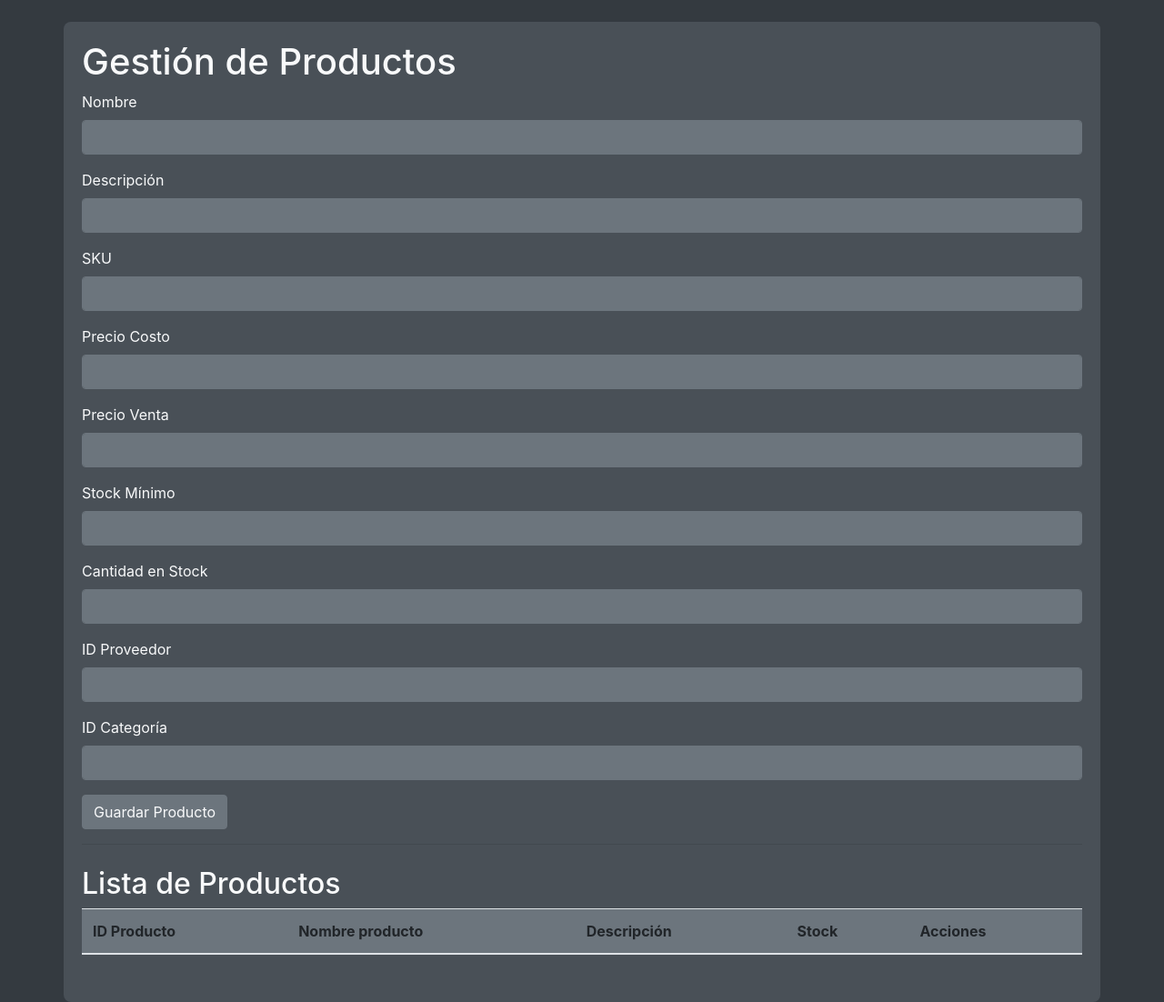
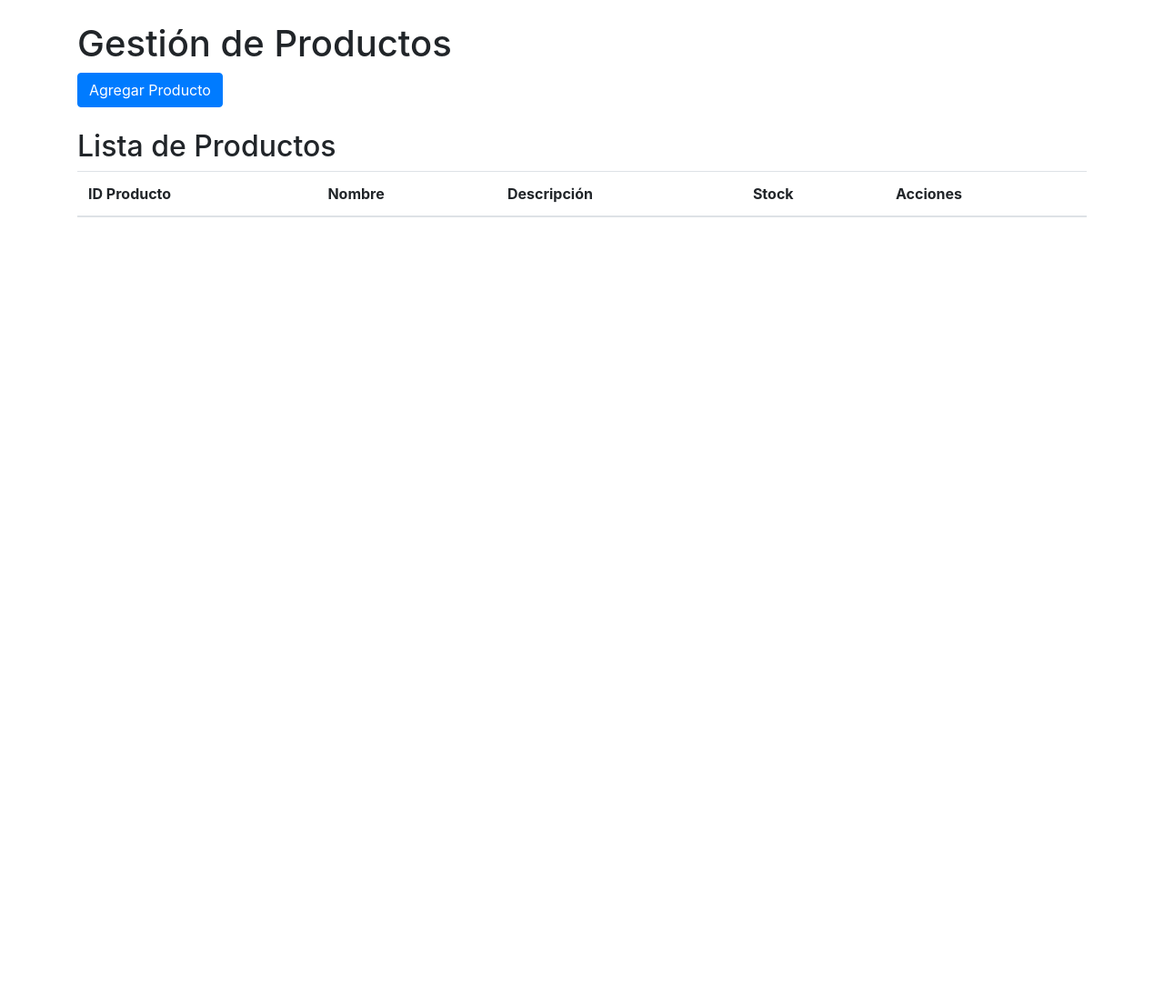
Before and after one commit to Marher0181/InventarioSA, a Flask app: template templates/gestionar_productos.html in a window 1280 px wide. Shown: the whole page at 91% size. After the commit the page ends 239 px from the top, so only its background shows below. Run offline with Flask 3, Linux system fonts and the light colour scheme; the template is opened without the code that fills it: values that come from a table or form of the project are taken from there, others are empty; some libraries are stand-ins or nearby versions.

Commit message:
Productos reabastecimiento completo y generación Excel para reportes

```diff
--- a/app.py
+++ b/app.py
@@ -1,9 +1,14 @@
-from flask  import Flask, render_template, request, redirect, url_for, session, flash
+from flask  import Flask, render_template, request, redirect, url_for, session, flash, send_file
 from models import db, Categorias, Roles, Usuarios, Proveedores, Productos, MovimientosInventario, Ventas, Productos, DetalleVentas
 from config import Config
 from datetime import datetime
-from sqlalchemy import text
+from sqlalchemy import text, func
+import pandas as pd
 import bcrypt
+from io import BytesIO
+import openpyxl
+from openpyxl.chart import BarChart, Reference
+from openpyxl.utils import get_column_letter
 from flask_mail import Mail, Message
 from twilio.rest import Client  # Importa Twilio Client
 
@@ -33,7 +38,6 @@ def login():
                 user = rows[0]._asdict()
                 password_hash = user.get('password').encode('utf-8')
                 des = bcrypt.checkpw(password, password_hash)
-                print("este es des  ", des)
                 if des:
                     rol = user.get('idRol')
                     session['usuarioSesion'] = user
@@ -246,7 +250,6 @@ def gestionar_proveedores():
                 flash(f"Error al agregar proveedor: {e}")
 
         elif 'modificar' in request.form:
-            # Modificar un proveedor existente
             proveedor_id = request.form['proveedor_id']
             proveedor = Proveedores.query.get(proveedor_id)
             if proveedor:
@@ -261,7 +264,6 @@ def gestionar_proveedores():
                 flash("Proveedor no encontrado.")
 
         elif 'eliminar' in request.form:
-            # Eliminar un proveedor
             proveedor_id = request.form['proveedor_id']
             proveedor = Proveedores.query.get(proveedor_id)
             if proveedor:
@@ -275,23 +277,31 @@ def gestionar_proveedores():
 
     return render_template('gestionar_proveedores.html', proveedores=proveedores, proveedor_seleccionado=proveedor_seleccionado)
 
-
-
 @app.route('/producto', methods=['GET', 'POST'])
 def gestionar_productos():
-    query = request.args.get('q')
+    if 'usuarioSesion' not in session:
+        flash("Debes iniciar sesión para acceder a esta página.")
+        return redirect(url_for('login'))
+
+    usuario = session['usuarioSesion']
+    idUsuario = usuario['idUsuario']
+
     page = request.args.get('page', 1, type=int)
     per_page = 5
 
-    # Obtener parámetros para editar si existen
-    idProducto = request.args.get('idProducto')
-    producto_a_editar = None
+    # Reabastecer producto
+    if request.method == 'POST' and 'reabastecer' in request.form:
+        idProducto_form = request.form.get('idProductoReabastecer')
+        cantidad = request.form.get('cantidadReabastecer')
 
-    if idProducto:
-        producto_a_editar = Productos.query.get(idProducto)
+        sql = text("EXEC sp_ReabastecerProducto :idProducto, :cantidad, :idUsuario")
+        db.session.execute(sql, {'idProducto': idProducto_form, 'cantidad': cantidad, 'idUsuario': idUsuario})
+        db.session.commit()
+        flash('Producto reabastecido correctamente')
+        return redirect(url_for('gestionar_productos'))
 
-    # Si es un POST, determinar si es para agregar o editar
-    if request.method == 'POST':
+    # Agregar o modificar producto
+    if request.method == 'POST' and 'guardarProducto' in request.form:
         idProducto_form = request.form.get('idProducto')
         nombre = request.form['nombre']
         descripcion = request.form['descripcion']
@@ -305,18 +315,9 @@ def gestionar_productos():
 
         if idProducto_form:
             producto = Productos.query.get(idProducto_form)
-            producto.nombre = nombre
-            producto.descripcion = descripcion
-            producto.sku = sku
-            producto.precioCosto = precioCosto
-            producto.precioVenta = precioVenta
-            producto.stockMinimo = stockMinimo
-            producto.cantidadEnStock = cantidadEnStock
-            producto.idProveedor = idProveedor
-            producto.idCategoria = idCategoria
-            db.session.commit()
+            # Lógica para modificar producto
             flash('Producto actualizado correctamente')
-        else:  # Si no hay ID, es un nuevo producto
+        else:
             nuevo_producto = Productos(
                 nombre=nombre,
                 descripcion=descripcion,
@@ -334,24 +335,9 @@ def gestionar_productos():
             flash('Producto agregado exitosamente')
         return redirect(url_for('gestionar_productos'))
 
-    # Búsqueda y paginación
-    if query:
-        productos = Productos.query.filter(
-            Productos.nombre.ilike(f'%{query}%') | Productos.descripcion.ilike(f'%{query}%')
-        ).order_by(Productos.nombre).paginate(page=page, per_page=per_page)
-    else:
-        productos = Productos.query.order_by(Productos.nombre).paginate(page=page, per_page=per_page)
+    productos = Productos.query.order_by(Productos.nombre).paginate(page=page, per_page=per_page)
+    return render_template('gestionar_productos.html', productos=productos)
 
-    # Eliminar producto
-    if request.args.get('delete'):
-        producto_id = request.args.get('delete')
-        producto = Productos.query.get(producto_id)
-        db.session.delete(producto)
-        db.session.commit()
-        flash('Producto eliminado exitosamente')
-        return redirect(url_for('gestionar_productos'))
-
-    return render_template('gestionar_productos.html', productos=productos, producto_a_editar=producto_a_editar)
 
 @app.route('/ventas', methods=['GET', 'POST'])
 def gestionar_ventas():
@@ -400,6 +386,7 @@ def gestionar_ventas():
 
             sql = text("INSERT INTO DetalleVentas VALUES (:idVenta, :idProducto, :cantidad, :precioUnitario, :subtotal)")
             db.session.execute(sql, {'idVenta': venta.idVenta, 'idProducto': idProducto, 'cantidad': cantidad, 'precioUnitario': producto.precioVenta, 'subtotal': subtotal})
+            print('idVenta', venta.idVenta, 'idProducto', idProducto, 'cantidad', cantidad, 'precioUnitario', producto.precioVenta, 'subtotal', subtotal)
             db.session.commit()
             flash("Usuario modificado correctamente.")
 
@@ -439,3 +426,48 @@ def registrar_usuario():
     roles = db.session.execute(text("SELECT * FROM Roles")).fetchall()
 
     return render_template('registrar_usuario.html', roles=roles)
+
+
+@app.route('/movimientos', methods=['GET'])
+def gestionar_movimientos():
+    movimientos = db.session.execute(text("SELECT * FROM MovimientosInventario")).fetchall()
+    return render_template('gestionar_movimientos.html', movimientos=movimientos)
+
+@app.route('/reporte-productos-mas-vendidos')
+def reporte_productos_mas_vendidos():
+    productos = [
+        {'nombre': 'Producto A', 'cantidad_vendida': 150},
+        {'nombre': 'Producto B', 'cantidad_vendida': 100},
+        {'nombre': 'Producto C', 'cantidad_vendida': 50},
+        {'nombre': 'Producto D', 'cantidad_vendida': 200},
+        {'nombre': 'Producto E', 'cantidad_vendida': 75}
+    ]
+
+    wb = openpyxl.Workbook()
+    ws = wb.active
+    ws.title = "Productos Más Vendidos"
+
+    ws.append(["Producto", "Cantidad Vendida"])
+
+    for producto in productos:
+        ws.append([producto['nombre'], producto['cantidad_vendida']])
+
+    chart = BarChart()
+    chart.title = "Productos Más Vendidos"
+    chart.x_axis.title = "Producto"
+    chart.y_axis.title = "Cantidad Vendida"
+
+    data = Reference(ws, min_col=2, min_row=1, max_row=len(productos) + 1)
+    categorias = Reference(ws, min_col=1, min_row=2, max_row=len(productos) + 1)
+
+    chart.add_data(data, titles_from_data=True)
+    chart.set_categories(categorias)
+
+    ws.add_chart(chart, "E5")
+
+
+    output = BytesIO()
+    wb.save(output)
+    output.seek(0)
+
+    return send_file(output, as_attachment=True, download_name="reporte_productos_mas_vendidos.xlsx", mimetype="application/vnd.openxmlformats-officedocument.spreadsheetml.sheet")
--- a/templates/DashboardAdmin.html
+++ b/templates/DashboardAdmin.html
@@ -44,7 +44,7 @@
                 </a>
             </div>
             <div class="col-md-2">
-                <a href="{{ url_for('logout') }}" class="dashboard-box">
+                <a href="{{ url_for('gestionar_movimientos') }}" class="dashboard-box">
                     <h4>Movimientos</h4>
                     <p>{{ movimientos[0][0] }}</p>
                 </a>
--- a/templates/gestionar_productos.html
+++ b/templates/gestionar_productos.html
@@ -5,88 +5,19 @@
     <meta name="viewport" content="width=device-width, initial-scale=1.0">
     <title>Gestión de Productos</title>
     <link rel="stylesheet" href="https://stackpath.bootstrapcdn.com/bootstrap/4.5.2/css/bootstrap.min.css">
-    <style>
-        body {
-            background-color: #343a40;
-            color: #f8f9fa;
-        }
-        .container {
-            background-color: #495057;
-            padding: 20px;
-            border-radius: 8px;
-        }
-        .form-control, .btn-primary {
-            background-color: #6c757d;
-            color: #f8f9fa;
-            border: 1px solid #6c757d;
-        }
-        .form-control:focus, .btn-primary:hover {
-            background-color: #5a6268;
-            border-color: #5a6268;
-        }
-        .table {
-            background-color: #495057;
-        }
-        .table thead th {
-            background-color: #6c757d;
-        }
-    </style>
 </head>
 <body>
     <div class="container mt-4">
         <h1>Gestión de Productos</h1>
 
-        <!-- Formulario para agregar/editar productos -->
-        <form method="POST">
-            <input type="hidden" name="idProducto" value="{{ producto_a_editar.idProducto if producto_a_editar else '' }}">
-            <div class="form-group">
-                <label for="nombre">Nombre</label>
-                <input type="text" class="form-control" id="nombre" name="nombre" value="{{ producto_a_editar.nombre if producto_a_editar else '' }}" required>
-            </div>
-            <div class="form-group">
-                <label for="descripcion">Descripción</label>
-                <input type="text" class="form-control" id="descripcion" name="descripcion" value="{{ producto_a_editar.descripcion if producto_a_editar else '' }}">
-            </div>
-            <div class="form-group">
-                <label for="sku">SKU</label>
-                <input type="text" class="form-control" id="sku" name="sku" value="{{ producto_a_editar.sku if producto_a_editar else '' }}" required>
-            </div>
-            <div class="form-group">
-                <label for="precioCosto">Precio Costo</label>
-                <input type="number" step="0.01" class="form-control" id="precioCosto" name="precioCosto" value="{{ producto_a_editar.precioCosto if producto_a_editar else '' }}" required>
-            </div>
-            <div class="form-group">
-                <label for="precioVenta">Precio Venta</label>
-                <input type="number" step="0.01" class="form-control" id="precioVenta" name="precioVenta" value="{{ producto_a_editar.precioVenta if producto_a_editar else '' }}" required>
-            </div>
-            <div class="form-group">
-                <label for="stockMinimo">Stock Mínimo</label>
-                <input type="number" class="form-control" id="stockMinimo" name="stockMinimo" value="{{ producto_a_editar.stockMinimo if producto_a_editar else '' }}" required>
-            </div>
-            <div class="form-group">
-                <label for="cantidadEnStock">Cantidad en Stock</label>
-                <input type="number" class="form-control" id="cantidadEnStock" name="cantidadEnStock" value="{{ producto_a_editar.cantidadEnStock if producto_a_editar else '' }}" required>
-            </div>
-            <div class="form-group">
-                <label for="idProveedor">ID Proveedor</label>
-                <input type="number" class="form-control" id="idProveedor" name="idProveedor" value="{{ producto_a_editar.idProveedor if producto_a_editar else '' }}" required>
-            </div>
-            <div class="form-group">
-                <label for="idCategoria">ID Categoría</label>
-                <input type="number" class="form-control" id="idCategoria" name="idCategoria" value="{{ producto_a_editar.idCategoria if producto_a_editar else '' }}" required>
-            </div>
-            <button type="submit" class="btn btn-primary">Guardar Producto</button>
-        </form>
+        <button class="btn btn-primary" data-toggle="modal" data-target="#productoModal">Agregar Producto</button>
 
-        <hr>
-
-        <!-- Lista de productos -->
         <h2 class="mt-4">Lista de Productos</h2>
         <table class="table table-striped">
             <thead>
                 <tr>
                     <th>ID Producto</th>
-                    <th>Nombre producto</th>
+                    <th>Nombre</th>
                     <th>Descripción</th>
                     <th>Stock</th>
                     <th>Acciones</th>
@@ -100,13 +31,90 @@
                         <td>{{ producto.descripcion }}</td>
                         <td>{{ producto.cantidadEnStock }}</td>
                         <td>
-                            <a href="{{ url_for('gestionar_productos', idProducto=producto.idProducto) }}" class="btn btn-warning btn-sm">Editar</a>
+                            <!-- Botón para abrir el modal de modificar -->
+                            <button class="btn btn-warning btn-sm" data-toggle="modal" data-target="#productoModal"
+                                    data-id="{{ producto.idProducto }}"
+                                    data-nombre="{{ producto.nombre }}"
+                                    data-descripcion="{{ producto.descripcion }}"
+                                    data-sku="{{ producto.sku }}"
+                                    data-preciocosto="{{ producto.precioCosto }}"
+                                    data-precioventa="{{ producto.precioVenta }}"
+                                    data-stockminimo="{{ producto.stockMinimo }}"
+                                    data-cantidadenstock="{{ producto.cantidadEnStock }}"
+                                    data-idproveedor="{{ producto.idProveedor }}"
+                                    data-idcategoria="{{ producto.idCategoria }}">
+                                Editar
+                            </button>
+                            <!-- Botón para abrir el modal de reabastecer -->
+                            <button class="btn btn-info btn-sm" data-toggle="modal" data-target="#reabastecerModal"
+                                    data-id="{{ producto.idProducto }}" data-nombre="{{ producto.nombre }}">
+                                Reabastecer
+                            </button>
                             <a href="{{ url_for('gestionar_productos', delete=producto.idProducto) }}" class="btn btn-danger btn-sm">Eliminar</a>
                         </td>
                     </tr>
                 {% endfor %}
             </tbody>
         </table>
+
+        <div class="modal fade" id="productoModal" tabindex="-1" role="dialog" aria-labelledby="productoModalLabel" aria-hidden="true">
+            <div class="modal-dialog" role="document">
+                <div class="modal-content">
+                    <div class="modal-header">
+                        <h5 class="modal-title" id="productoModalLabel">Agregar/Modificar Producto</h5>
+                        <button type="button" class="close" data-dismiss="modal" aria-label="Close">
+                            <span aria-hidden="true">&times;</span>
+                        </button>
+                    </div>
+                    <form id="productoForm" method="POST">
+                        <div class="modal-body">
+                            <input type="hidden" name="idProducto" id="idProducto">
+                            <div class="form-group">
+                                <label for="nombre">Nombre</label>
+                                <input type="text" class="form-control" id="nombre" name="nombre" required>
+                            </div>
+                            <div class="form-group">
+                                <label for="descripcion">Descripción</label>
+                                <input type="text" class="form-control" id="descripcion" name="descripcion" required>
+                            </div>
+                            <!-- Campos adicionales compartidos para agregar/modificar -->
+                            <!-- ... -->
+                        </div>
+                        <div class="modal-footer">
+                            <button type="button" class="btn btn-secondary" data-dismiss="modal">Cerrar</button>
+                            <button type="submit" class="btn btn-primary" name="guardarProducto">Guardar Producto</button>
+                        </div>
+                    </form>
+                </div>
+            </div>
+        </div>
+
+        <!-- Modal para Reabastecer Producto -->
+        <div class="modal fade" id="reabastecerModal" tabindex="-1" role="dialog" aria-labelledby="reabastecerModalLabel" aria-hidden="true">
+            <div class="modal-dialog" role="document">
+                <div class="modal-content">
+                    <div class="modal-header">
+                        <h5 class="modal-title" id="reabastecerModalLabel">Reabastecer Producto</h5>
+                        <button type="button" class="close" data-dismiss="modal" aria-label="Close">
+                            <span aria-hidden="true">&times;</span>
+                        </button>
+                    </div>
+                    <form id="reabastecerForm" method="POST">
+                        <div class="modal-body">
+                            <input type="hidden" name="idProductoReabastecer" id="idProductoReabastecer">
+                            <div class="form-group">
+                                <label for="cantidadReabastecer">Cantidad a Reabastecer</label>
+                                <input type="number" class="form-control" id="cantidadReabastecer" name="cantidadReabastecer" required>
+                            </div>
+                        </div>
+                        <div class="modal-footer">
+                            <button type="button" class="btn btn-secondary" data-dismiss="modal">Cerrar</button>
+                            <button type="submit" class="btn btn-primary" name="reabastecer">Reabastecer</button>
+                        </div>
+                    </form>
+                </div>
+            </div>
+        </div>
 
         <!-- Paginación -->
         <nav aria-label="Page navigation">
@@ -129,5 +137,30 @@
             </ul>
         </nav>
     </div>
+
+    <script src="https://code.jquery.com/jquery-3.5.1.slim.min.js"></script>
+    <script src="https://cdn.jsdelivr.net/npm/@popperjs/core@2.5.2/dist/umd/popper.min.js"></script>
+    <script src="https://stackpath.bootstrapcdn.com/bootstrap/4.5.2/js/bootstrap.min.js"></script>
+
+    <script>
+        $('#productoModal').on('show.bs.modal', function (event) {
+            var button = $(event.relatedTarget)
+            var idProducto = button.data('id')
+            var nombre = button.data('nombre')
+            var descripcion = button.data('descripcion')
+            // Rellenar campos de modal para modificar
+            var modal = $(this)
+            modal.find('#idProducto').val(idProducto)
+            modal.find('#nombre').val(nombre)
+            modal.find('#descripcion').val(descripcion)
+        })
+
+        $('#reabastecerModal').on('show.bs.modal', function (event) {
+            var button = $(event.relatedTarget)
+            var idProducto = button.data('id')
+            var modal = $(this)
+            modal.find('#idProductoReabastecer').val(idProducto)
+        })
+    </script>
 </body>
 </html>
```
Also changed, not shown: DB Inventario.sql (+17 -0 lines), templates/gestionar_movimientos.html (added, +64 -0 lines).
